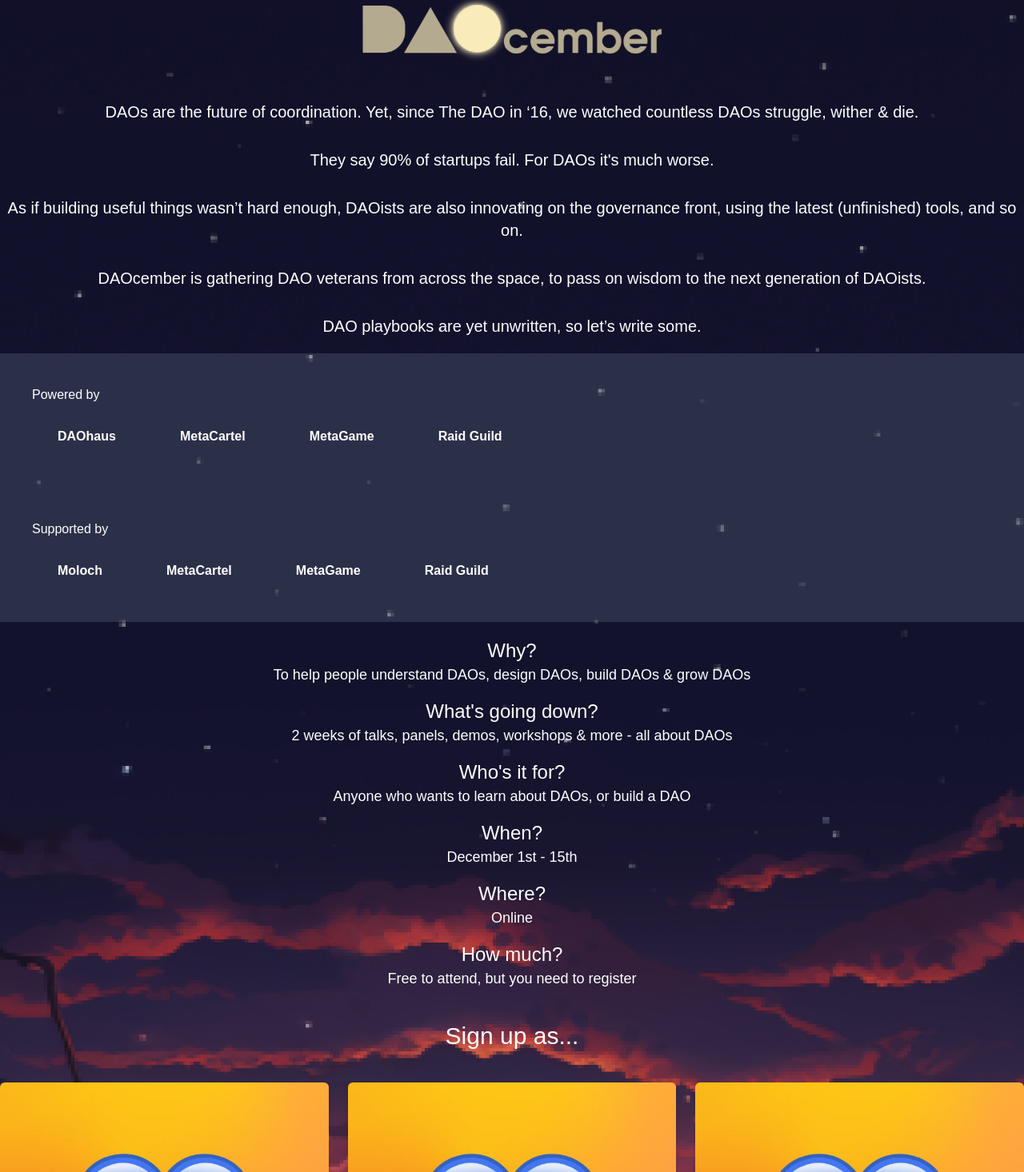
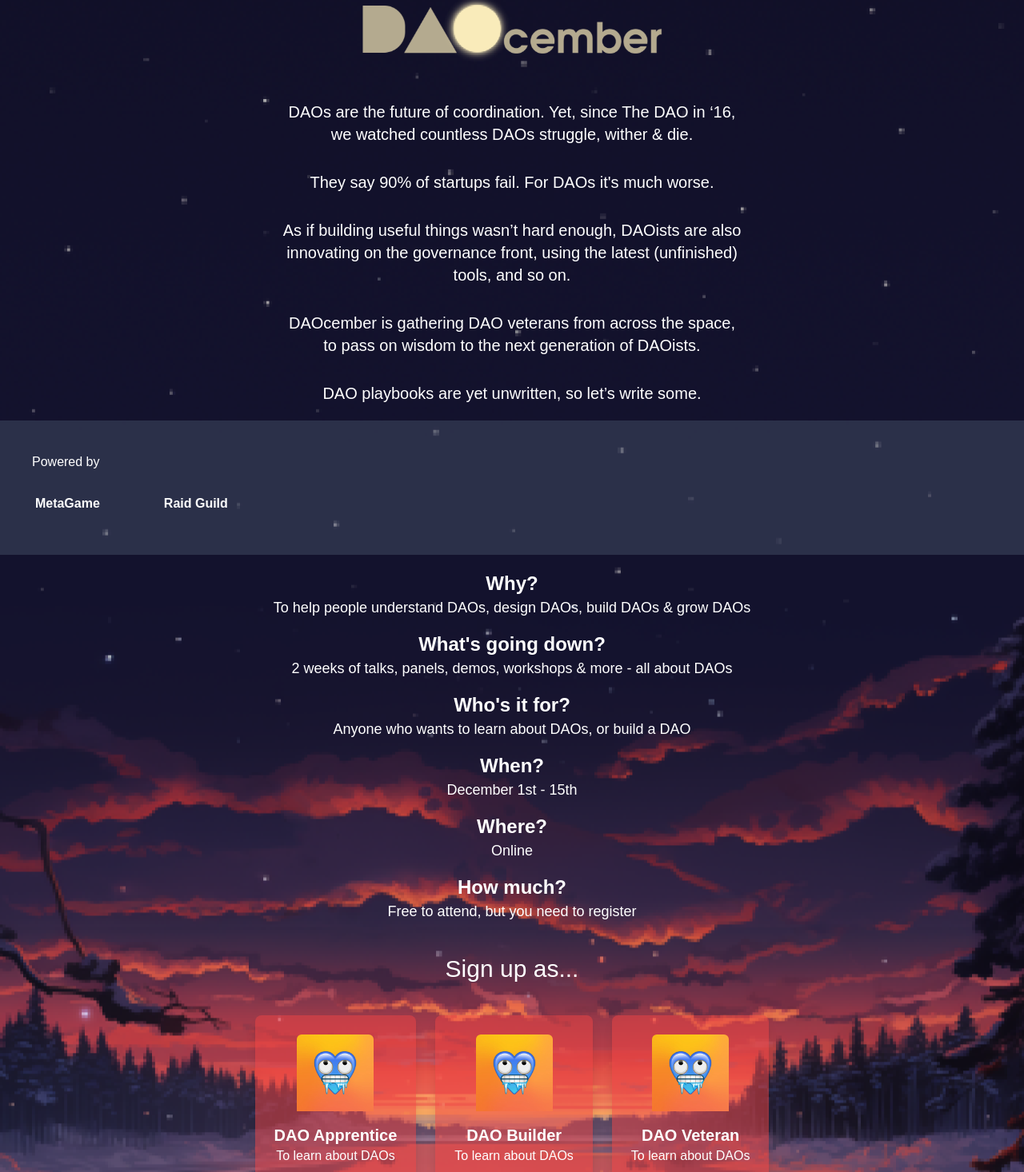
Before and after one commit to bitbeckers/daocember-dot-space, a Next.js app: page / in a window 1280 px wide. Shown: the part 44-1510 px from the top of the page at 80% size. Built offline with nearby package versions, Linux system fonts and the light colour scheme; a web font is replaced by a local one.

Commit message:
fix(style): scroll bar and form cards

```diff
--- a/app/components/Details.tsx
+++ b/app/components/Details.tsx
@@ -22,8 +22,8 @@
   return (
     <div className="flex flex-col space-y-4 text-center">
       {reasons.map((t, i) => (
-        <div className="" key={i}>
-          <p className="text-2xl">{t.title}</p>
+        <div key={i}>
+          <p className="text-2xl font-bold">{t.title}</p>
           <p className="text-lg">{t.copy}</p>
         </div>
       ))}
--- a/app/components/Forms.tsx
+++ b/app/components/Forms.tsx
@@ -6,7 +6,7 @@
   children?: any;
 }
 
-const FormLink = ({ name, href }: FormLinkProps) => {
+const FormCard = ({ name, href }: FormLinkProps) => {
   const handleClick = (e: any) => {
     e.preventDefault();
     console.log("The link was clicked.");
@@ -15,7 +15,10 @@
   };
 
   return (
-    <div className="w-30 rounded-md shadow-md dark:bg-gray-900 dark:text-gray-100">
+    <div className="flex max-w-sm">
+      <div className="bg-red-500 bg-opacity-50 rounded-lg shadow-lg p-6">
+        <div className="flex flex-col items-center">
+          <div className="bg-white bg-opacity-50 rounded-full h-24 w-24 mb-4 flex items-center justify-center">
             <Image
               src="/logo.jpg"
               alt=""
@@ -23,10 +26,10 @@
               height={150}
               className="object-cover object-center w-full rounded-t-md dark:bg-gray-500"
             />
+          </div>
+          <h2 className="text-xl font-semibold tracki">{name}</h2>
+          <p className="text-white text-center">To learn about DAOs</p>
           <div className="flex flex-col justify-between p-2 space-y-2">
-        <div className="space-y-2">
-          <h2 className="text-xl font-semibold tracki">{name}</h2>
-        </div>
             <button
               onClick={handleClick}
               type="button"
@@ -34,6 +37,8 @@
             >
               Apply
             </button>
+          </div>
+        </div>
       </div>
     </div>
   );
@@ -59,7 +64,7 @@
       <span className="flex text-3xl justify-center mb-10">Sign up as...</span>
       <div className="flex flex-row space-x-6 justify-center">
         {forms.map((t, i) => (
-          <FormLink key={i} name={t.name} href={t.href} />
+          <FormCard key={i} name={t.name} href={t.href} />
         ))}
       </div>
     </div>
--- a/app/components/Intro.tsx
+++ b/app/components/Intro.tsx
@@ -7,12 +7,14 @@
     "DAO playbooks are yet unwritten, so let’s write some.",
   ];
   return (
-    <div className="space-y-8 text-center justify-center">
-      {text.map((t, i) => (
-        <p className="text-xl" key={i}>
-          {t}
-        </p>
-      ))}
+    <div className="min-w-screen">
+      <div className="max-w-xl space-y-8 mx-auto">
+        {text.map((t, i) => (
+          <p className="text-center text-xl" key={i}>
+            {t}
+          </p>
+        ))}
+      </div>
     </div>
   );
 };
--- a/app/components/Partners.tsx
+++ b/app/components/Partners.tsx
@@ -1,37 +1,48 @@
-interface ButtonProps {
-  text: string;
+import { motion, useAnimation } from "framer-motion";
+import React from "react";
+
+interface PartnerProps {
+  items: string[];
 }
+const ScrollBanner = ({ items }: PartnerProps) => {
+  const controls = useAnimation();
 
-const Button = ({ text }: ButtonProps) => {
+  React.useEffect(() => {
+    controls.start({
+      x: [-100 * items.length, 0],
+      transition: {
+        duration: 10 * items.length,
+        ease: "linear",
+        repeat: Infinity,
+        repeatType: "loop",
+      },
+    });
+  }, [controls, items.length]);
+
   return (
-    <button
-      type="button"
-      className="px-8 py-3 font-semibold rounded-full dark:bg-gray-100 dark:text-gray-800"
-    >
-      {text}
-    </button>
+    <div className="overflow-hidden whitespace-nowrap">
+      <motion.div animate={controls} className="inline-block space-x-4">
+        {items.map((item, index) => (
+          <div
+            key={index}
+            className="px-8 py-3 font-semibold rounded-full dark:bg-gray-100 dark:text-gray-800 inline-block"
+          >
+            {item}
+          </div>
+        ))}
+      </motion.div>
+    </div>
   );
 };
 
 const Partners = () => {
   const daoists = ["DAOhaus", "MetaCartel", "MetaGame", "Raid Guild"];
-  const daos = ["Moloch", "MetaCartel", "MetaGame", "Raid Guild"];
   return (
     <div className="flex flex-col min-w-full justify-center bg-opacity-30 bg-slate-500 my-5">
       <div className="flex flex-col min-w-full justify-center m-10">
         <span className="mb-4">Powered by</span>
         <div className="space-x-4 justify-center">
-          {daoists.map((daoist, i) => (
-            <Button text={daoist} key={i} />
-          ))}
-        </div>
-      </div>
-      <div className="flex flex-col m-10">
-        <span className="mb-4">Supported by</span>
-        <div className="space-x-4">
-          {daos.map((dao, i) => (
-            <Button text={dao} key={i} />
-          ))}
+          <ScrollBanner items={daoists} />
         </div>
       </div>
     </div>
--- a/package.json
+++ b/package.json
@@ -9,6 +9,7 @@
     "lint": "next lint"
   },
   "dependencies": {
+    "framer-motion": "^10.16.5",
     "luxon": "^3.4.3",
     "next": "14.0.1",
     "react": "^18",
```
Also changed, not shown: 1 other file (tests, documents, lock files or other folders). Lines whose indentation alone changed are shown as unchanged.
